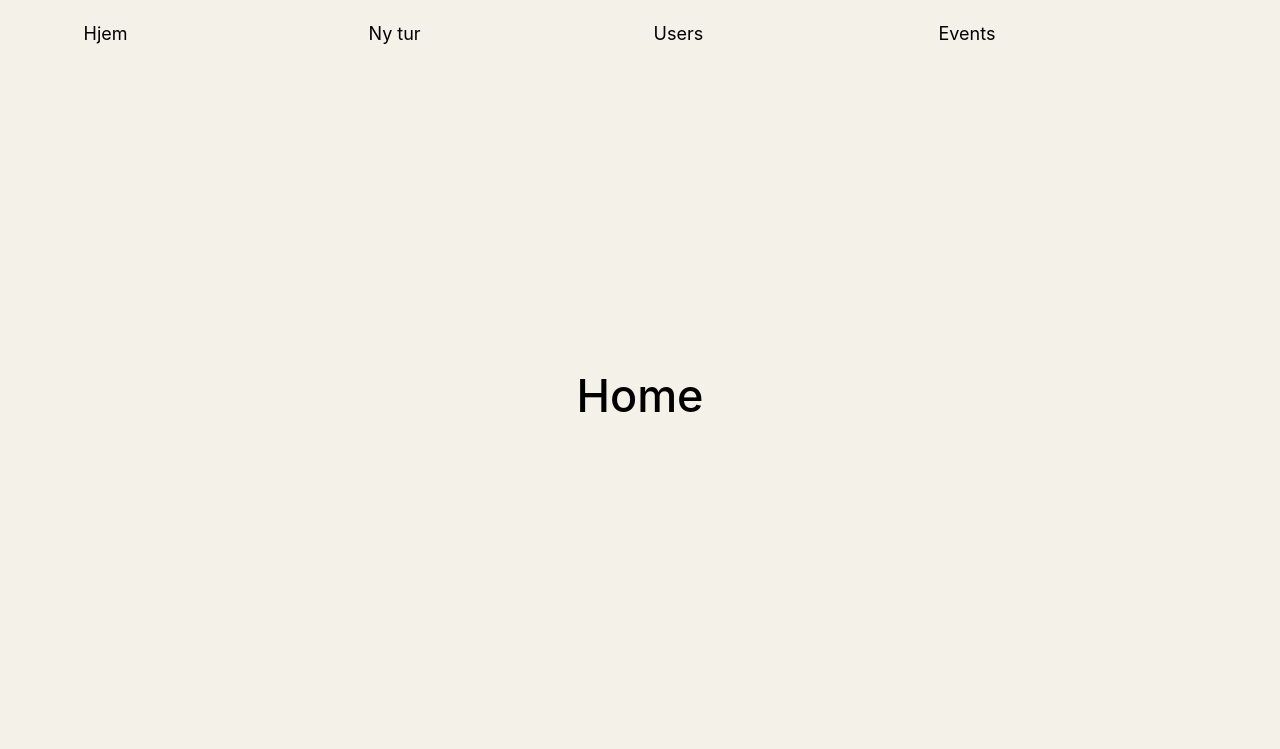
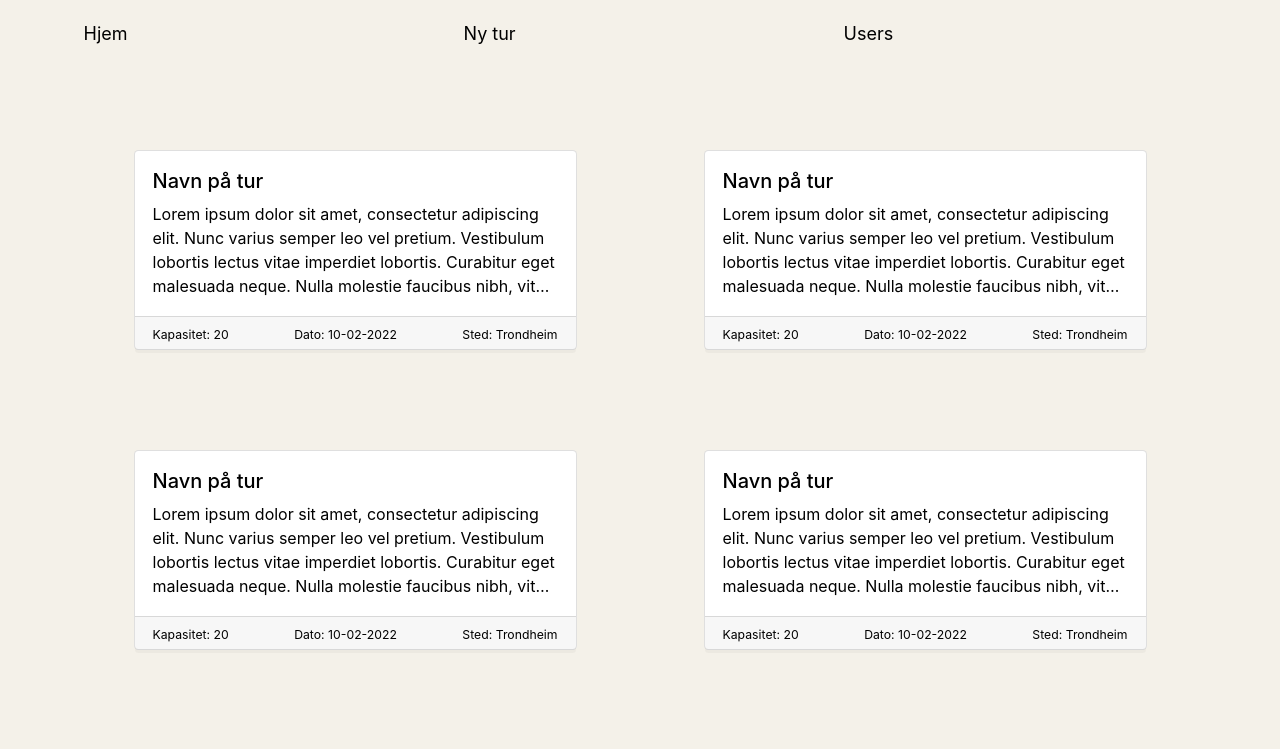
Before and after one commit to elibir/tdt4140-hiking-app, a React (Create React App) app in the folder frontend/: page / in a window 1280 px wide. Shown: the top 749 px of the page. Built offline with nearby package versions, Linux system fonts and the light colour scheme.

Commit message:
added events to home page #19

```diff
--- a/frontend/src/App.tsx
+++ b/frontend/src/App.tsx
@@ -6,12 +6,12 @@ import { Events } from './components/event_pages/Events';
 
 import TripNavbar from './components/nav_bar/TripNavbar';
 import { INavItems } from './Interfaces';
+import { Home } from './components/home/Home';
 
 const pages: INavItems[] = [
-  {title: "Hjem", link: "/", commponent: <h1>Home</h1>},
+  {title: "Hjem", link: "/", commponent: <Home/>},
   {title: "Ny tur", link: "/newTrip", commponent: <TripCreatorContainer/>},
   {title: "Users", link: "/users", commponent: <UserRegistrationContainer/>},
-  {title: "Events", link: "/events", commponent: <Events/>},
 ];
 
 function App() {
--- /dev/null
+++ b/frontend/src/components/home/Home.tsx
@@ -0,0 +1,13 @@
+import React from "react"
+import { Events } from "../event_pages/Events"
+
+type Props = {
+}
+
+export const Home: React.FC<Props> = (props) => {
+    return (
+        <div>
+            <Events/>
+        </div>
+    )
+}
```
